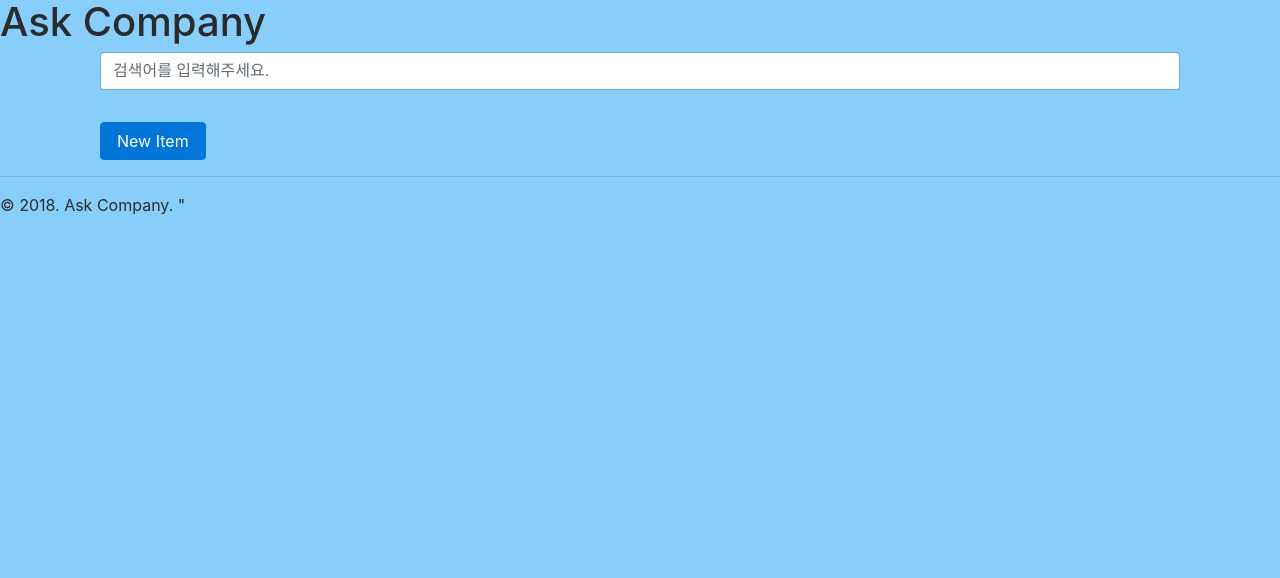
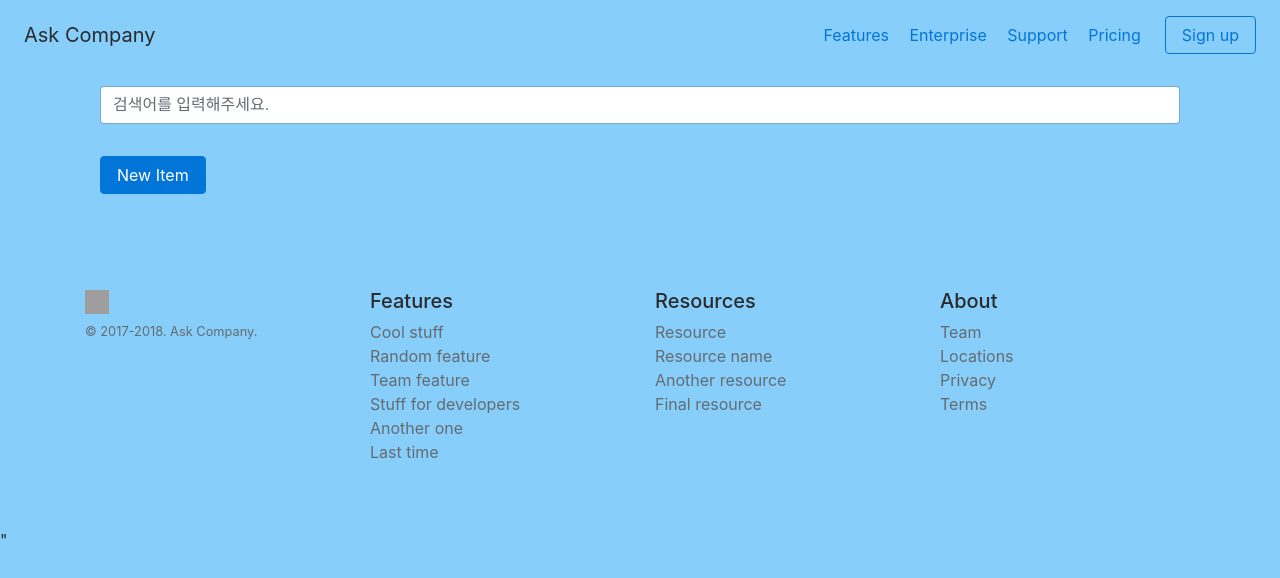
Before and after one commit to Seoyoung2/Django_study, a Django app: template shop/templates/shop/item_list.html in a window 1280 px wide. Shown: the top 578 px of the page. Run offline with Django 3.2, Linux system fonts and the light colour scheme; the template is opened without the code that fills it, so the values that code supplies are empty; some libraries are stand-ins or nearby versions; grey boxes are pictures that could not be loaded.

Commit message:
bootstrap통해 nav bar, footer 꾸미기

```diff
--- a/askcompany_django/templates/layout.html
+++ b/askcompany_django/templates/layout.html
@@ -11,17 +11,63 @@
         {% endblock %}
     </head>
     <body>
-        <h1>Ask Company</h1>
+        <div class="d-flex flex-column flex-md-row align-items-center p-3 px-md-4 mb-3 bg-white border-bottom box-shadow">
+            <h5 class="my-0 mr-md-auto font-weight-normal">
+                Ask Company
+            </h5>
+            <nav class="my-2 my-md-0 mr-md-3">
+                <a class="p-2 text-dark" href="#">Features</a>
+                <a class="p-2 text-dark" href="#">Enterprise</a>
+                <a class="p-2 text-dark" href="#">Support</a>
+                <a class="p-2 text-dark" href="#">Pricing</a>
+            </nav>
+            <a class="btn btn-outline-primary" href="#">Sign up</a>
+        </div>
 
         <div class="container">
             <div class="col-sm-12">
                 {% block content %}
                 {% endblock %}
             </div>
+
+            <footer class="pt-4 my-md-5 pt-md-5 border-top">
+                <div class="row">
+                    <div class="col-12 col-md">
+                        <img class="mb-2" src="https://getbootstrap.com/docs/4.0/assets/brand/bootstrap-solid.svg" alt="" width="24" height="24">
+                        <small class="d-block mb-3 text-muted">© 2017-2018. Ask Company.</small>
+                    </div>
+                    <div class="col-6 col-md">
+                        <h5>Features</h5>
+                        <ul class="list-unstyled text-small">
+                            <li><a class="text-muted" href="#">Cool stuff</a></li>
+                            <li><a class="text-muted" href="#">Random feature</a></li>
+                            <li><a class="text-muted" href="#">Team feature</a></li>
+                            <li><a class="text-muted" href="#">Stuff for developers</a></li>
+                            <li><a class="text-muted" href="#">Another one</a></li>
+                            <li><a class="text-muted" href="#">Last time</a></li>
+                        </ul>
+                    </div>
+                    <div class="col-6 col-md">
+                        <h5>Resources</h5>
+                        <ul class="list-unstyled text-small">
+                            <li><a class="text-muted" href="#">Resource</a></li>
+                            <li><a class="text-muted" href="#">Resource name</a></li>
+                            <li><a class="text-muted" href="#">Another resource</a></li>
+                            <li><a class="text-muted" href="#">Final resource</a></li>
+                        </ul>
+                    </div>
+                    <div class="col-6 col-md">
+                        <h5>About</h5>
+                        <ul class="list-unstyled text-small">
+                            <li><a class="text-muted" href="#">Team</a></li>
+                            <li><a class="text-muted" href="#">Locations</a></li>
+                            <li><a class="text-muted" href="#">Privacy</a></li>
+                            <li><a class="text-muted" href="#">Terms</a></li>
+                        </ul>
+                    </div>
+                </div>
+            </footer>
         </div>
-
-        <hr/>
-        &copy; 2018. Ask Company.
 
         <script src="https://code.jquery.com/jquery-3.2.1.slim.min.js"></script>
         <script src="https://cdnjs.cloudflare.com/ajax/libs/popper.js/1.12.9/umd/popper.min.js"></script>
```
